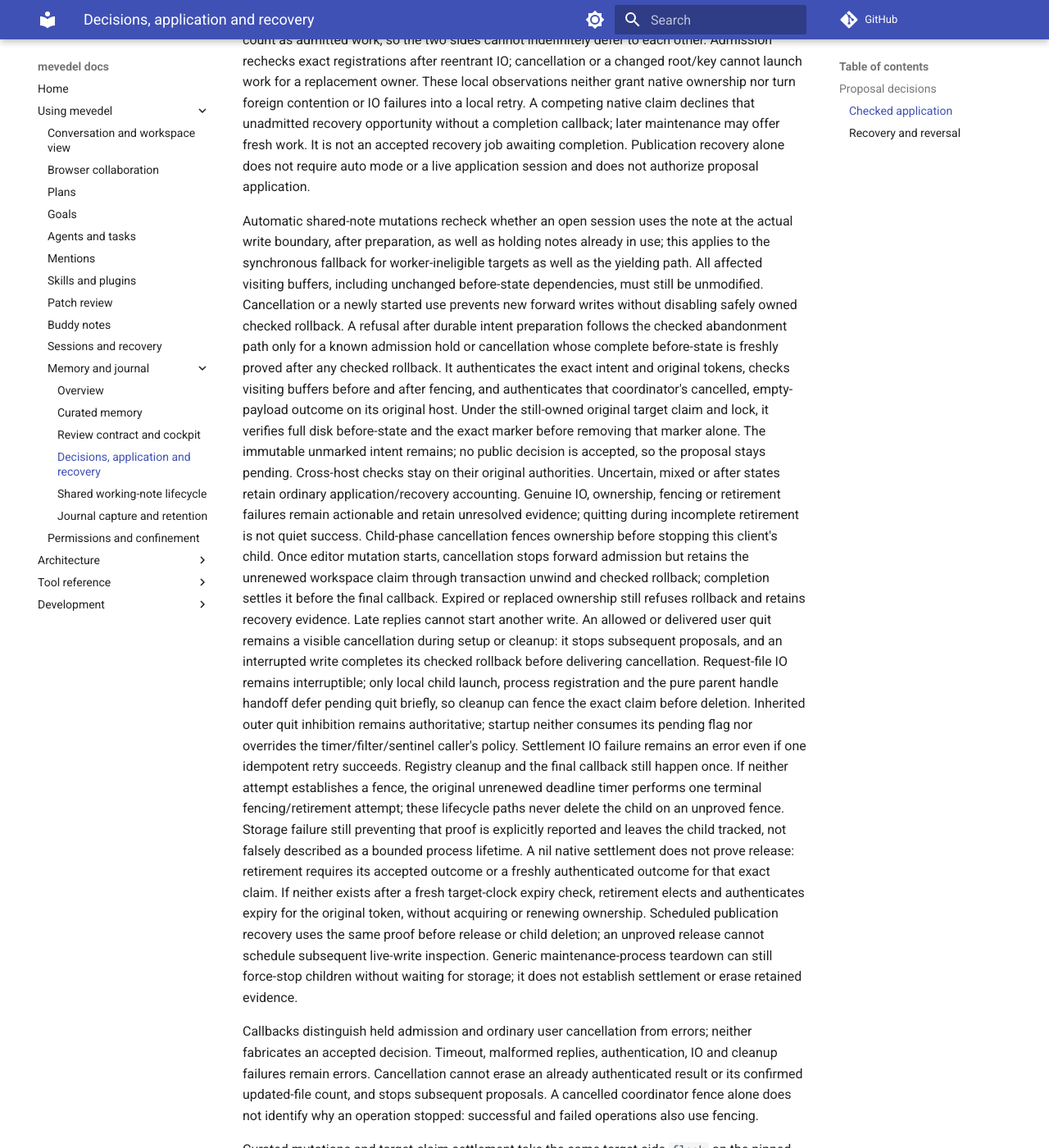
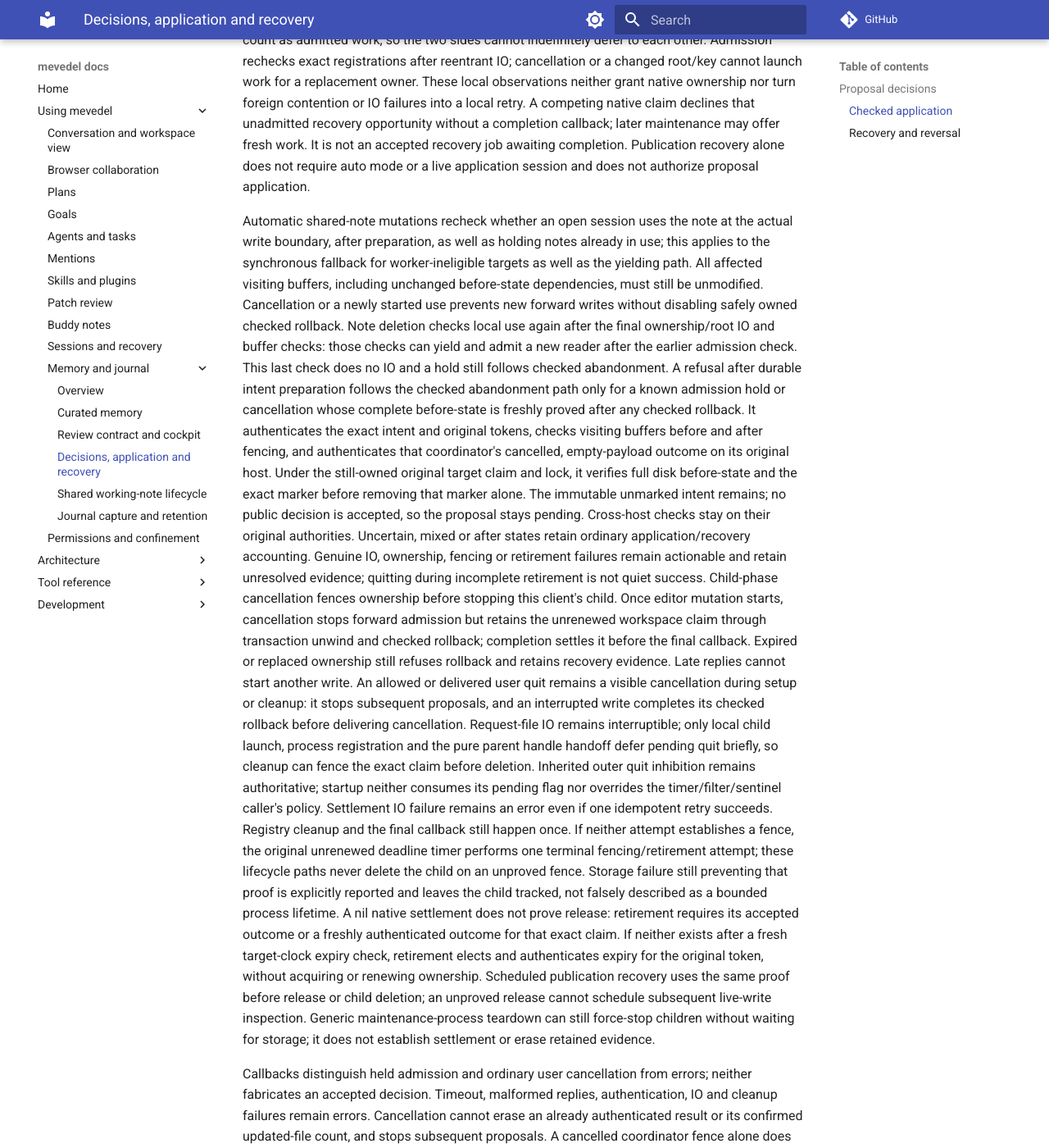
Before and after one commit to FrauH0lle/mevedel, an MkDocs documentation site: the page built from docs/memory-recovery.md, in a window 1280 px wide and 1400 px high, scrolled down 4438 px. Shown: the whole window at 82% size. Built offline with MkDocs 1.6.1 and Material for MkDocs 9.7.7, drawn with Linux system fonts in a browser that asks for light colours; comment, search, counter and statistics services are not loaded.

Commit message:
fix(memory): Recheck local note use after yielding ownership checks
* mevedel-memory-notes.el (mevedel-memory-notes-commit): Restore the non-IO local-use guard after final ownership/root and buffer checks. Signal a held transaction so prepared writes follow checked abandonment.
* test/test-mevedel-memory-decision-transaction.el (mevedel-memory-decision-apply/transaction): Register real resource access during the final currentp check for manual and automatic apply; assert held state, retained note, reset continuation and retired marker.
* docs/memory-recovery.md, docs/adr/0117-publish-journal-results-from-fenced-outcomes.md: Explain why the final local-use guard follows yielding checks.

```diff
--- a/docs/memory-recovery.md
+++ b/docs/memory-recovery.md
@@ -217,7 +217,10 @@
 targets as well as the yielding path. All affected visiting buffers, including
 unchanged before-state dependencies, must still be unmodified. Cancellation or
 a newly started use prevents new forward writes without disabling safely
-owned checked rollback. A refusal after durable intent preparation follows the
+owned checked rollback. Note deletion checks local use again after the final
+ownership/root IO and buffer checks: those checks can yield and admit a new
+reader after the earlier admission check. This last check does no IO and a hold
+still follows checked abandonment. A refusal after durable intent preparation follows the
 checked abandonment path only for a known admission hold or cancellation whose
 complete before-state is freshly proved after any checked rollback. It
 authenticates the exact intent and original tokens, checks visiting buffers
```
Also changed, not shown: docs/adr/0117-publish-journal-results-from-fenced-outcomes.md (+3 -1 lines), 2 other files.
